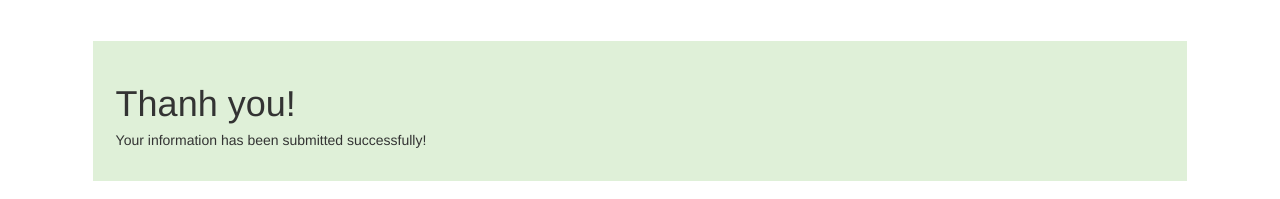
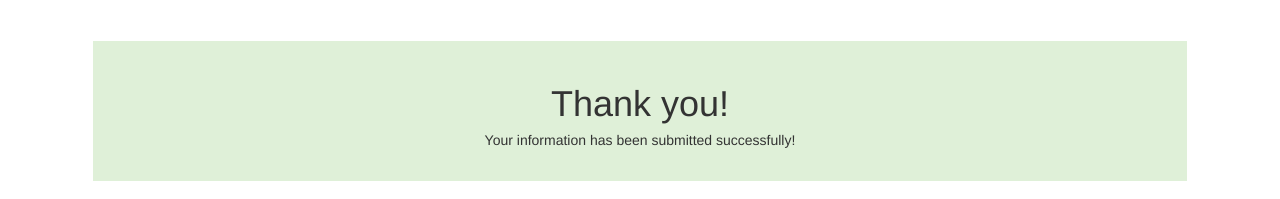
Before and after one commit to thienvumonitor09/StudentInquiryApp, a plain HTML site: page confirmation_page.html in a window 1280 px wide. Shown: the part 366-565 px from the top of the page. Drawn offline with nearby package versions, Linux system fonts and the light colour scheme.

Commit message:
Add title
Add title to index and confirmation page

```diff
--- a/confirmation_page.html
+++ b/confirmation_page.html
@@ -1,8 +1,7 @@
-
 <!DOCTYPE html>
 <html>
 <head>
-    <title>Bootstrap Example</title>
+    <title>Confirmation</title>
     <meta charset="utf-8">
     <meta name="viewport" content="width=device-width, initial-scale=1">
     <link rel="stylesheet" href="https://maxcdn.bootstrapcdn.com/bootstrap/3.3.7/css/bootstrap.min.css">
@@ -19,24 +18,11 @@
 <body>
 <div id="header"></div>
 <div class="container">
-    <!--
-    <h2>Basic Card</h2>
-    <div class="card text-white bg-success border-success mb-3" style="max-width: 18rem;">
-        <div class="card-body" id="results"></div>
-    </div>
-
-    <div class="card border-success mb-3" style="max-width: 18rem;">
-        <div class="card-body text-success">
-            <h5 class="card-title">Success card title</h5>
-            <p class="card-text">Some quick example text to build on the card title and make up the bulk of the card's content.</p>
-        </div>
-    </div>
-    -->
     <div class="card text-white bg-success mb-3" style="padding: 2%;margin: 2%">
-        <div class="card-header"><h1>Thanh you!</h1></div>
+        <div class="card-header  text-center"><h1>Thank you!</h1></div>
         <div class="card-body">
-            <h5 class="card-title">Your information has been submitted successfully!</h5>
-            <p class="card-text" id="results" style="padding-left: 10%"></p>
+            <h5 class="card-title  text-center">Your information has been submitted successfully!</h5>
+            <p class="card-text" id="results" style="padding-left: 20%"></p>
         </div>
     </div>
 </div>
@@ -47,7 +33,6 @@
 
 
 </body>
-<!-- <div id="results"></div> -->
 <script type = "text/javascript">
     console.log(sessionStorage.getItem("fieldStrings"));
     var fieldStrings = sessionStorage.getItem("fieldStrings");
```
Also changed, not shown: index.html (+1 -0 lines).
